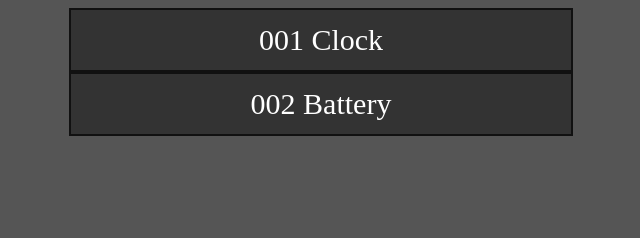
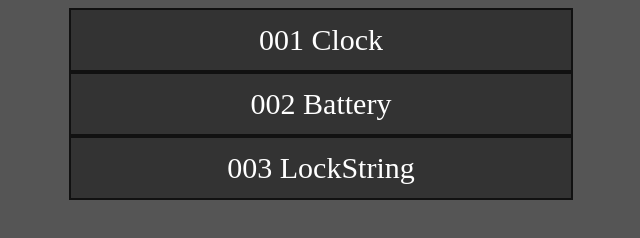
Before and after one commit to hopejieshuo/Temp, a plain HTML site: page docs/Mobile/index.html in a window 1280 px wide. Shown: the whole page, without its empty margins (319-959 px from the left). Drawn offline with Linux system fonts and the light colour scheme.

Commit message:
Update index.html

```diff
--- a/docs/Mobile/index.html
+++ b/docs/Mobile/index.html
@@ -10,6 +10,7 @@
     <div class="main">
         <div class="selector one">001 Clock</div>
         <div class="selector two">002 Battery</div>
+        <div class="selector three">003 LockString</div>
     </div>
     <script src="script.js"></script>
 </body>
```
